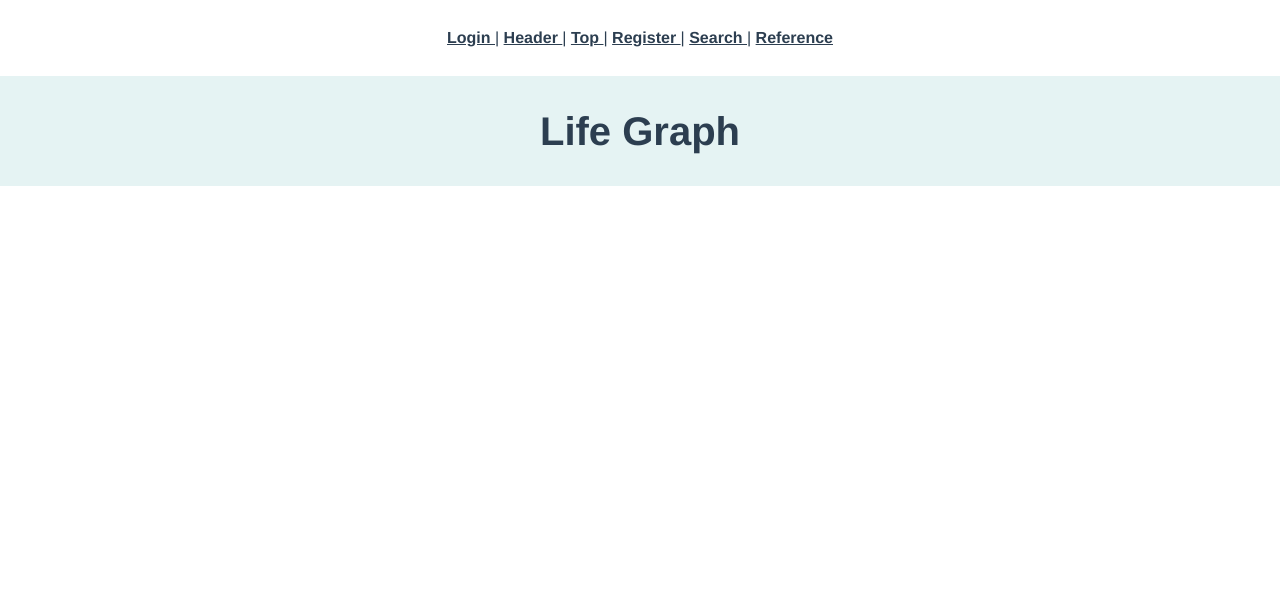
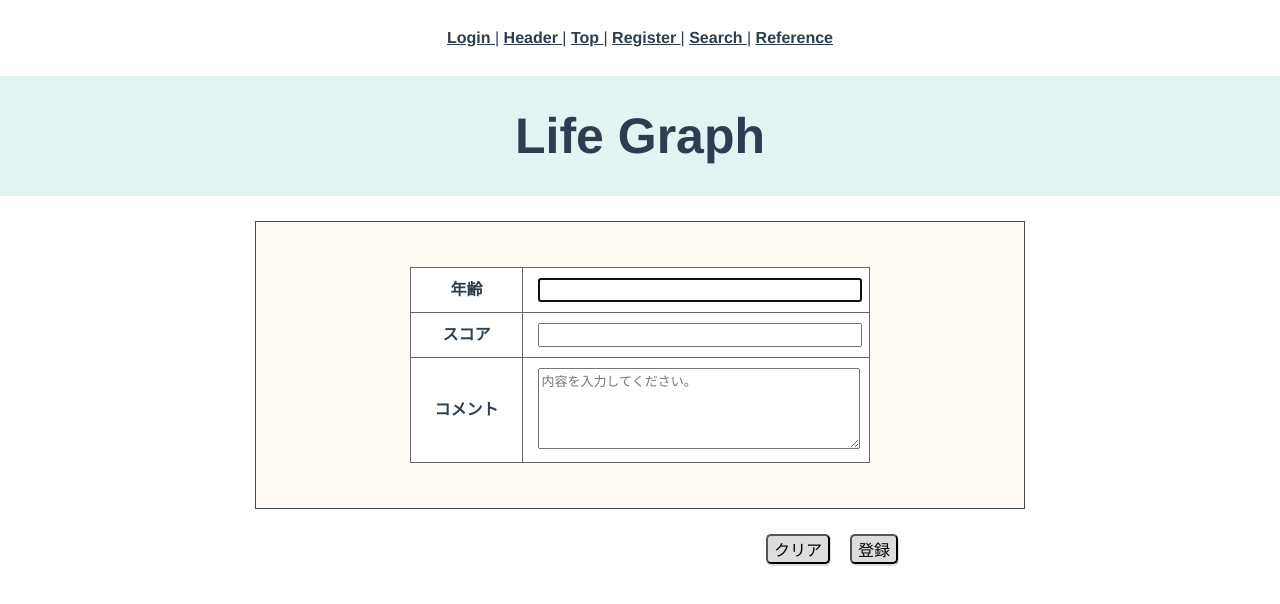
Before and after one commit to yuto-hatano/life-graph, a Vue app in the folder vue/: page /register in a window 1280 px wide. Shown: the top 604 px of the page. Built offline with nearby package versions, Linux system fonts and the light colour scheme.

Commit message:
【登録・編集画面モック作成（入力欄）】20200514

```diff
--- a/vue/src/views/Login.vue
+++ b/vue/src/views/Login.vue
@@ -1,6 +1,6 @@
 <template>
   <div id="loginSection">
-    <form id="login" action="http://localhost:8081/Top">
+    <form id="login" action="/Top">
       <h1>LOGIN</h1>
       <div id="input">
         <font-awesome-icon id="icon_email" icon="envelope" />
@@ -15,6 +15,16 @@
     </form>
   </div>
 </template>
+
+<script>
+// export default {
+//   data() {
+//     return {
+
+//     }
+//   }
+// }
+</script>
 
 <style scoped>
 #loginSection {
@@ -130,6 +140,7 @@ background-color: #dddddd;
   position: relative;
   top: 2px;
 }
+
 #signUp {
   color: #4699ca;
   cursor: pointer;
--- a/vue/src/views/Register.vue
+++ b/vue/src/views/Register.vue
@@ -1,6 +1,40 @@
 <template>
   <div id="registerSection">
     <h1>Life Graph</h1>
+    <form action="">
+      <fieldset id="input">
+        <table id="field">
+          <tr>
+            <th scope="row">
+              年齢
+            </th>
+            <td>
+              <input id="age" type="text" autofocus required>
+            </td>
+          </tr>
+          <tr>
+            <th scope="row">
+              スコア
+            </th>
+            <td>
+              <input id="score" type="text" autofocus required>
+            </td>
+          </tr>
+          <tr>
+            <th scope="row">
+              コメント
+            </th>
+            <td>
+              <textarea id="comment" cols="30" rows="5" placeholder="内容を入力してください。" />
+            </td>
+          </tr>
+        </table>
+      </fieldset>
+      <fieldset id="action">
+        <input id="reset" type="reset" value="クリア">
+        <input id="submit" type="submit" value="登録">
+      </fieldset>
+    </form>
   </div>
 </template>
 
@@ -9,8 +43,69 @@
 h1 {
   /* font-style: Roboto Slab; */
   background-color: #e5f3f3;
-  font-size: 40px;
+  font-size: 50px;
   padding: 35px 0;
+}
 
+#input {
+  border: 1px solid #434a52;
+  width: 60%;
+  margin: 25px auto;
+  background-color: #fffcf5;
+}
+
+#field {
+  width: 60%;
+  margin: 45px auto;
+  background-color: #fff;
+}
+
+th {
+  vertical-align: middle;
+  padding:10px 15px;
+  border:1px solid #666;
+}
+
+td {
+  padding:10px 15px;
+  border:1px solid #666;
+}
+
+#age,#score,#comment {
+  width: 100%;
+  font-size: 1em;
+}
+
+#action {
+  margin-left: 30%;
+}
+
+#reset {
+  cursor: pointer;
+  font-size: 1em;
+  background-color: #dddddd;
+  border-radius: 5px;
+  box-shadow: 1px 2px #dddddd;
+  margin-right: 20px;
+}
+
+#reset:active {
+  box-shadow: none;
+  position: relative;
+  top: 2px;
+}
+
+#submit {
+  cursor: pointer;
+  font-size: 1em;
+  background-color: #dddddd;
+  border-radius: 5px;
+  box-shadow: 1px 2px #dddddd;
+}
+
+#submit:active {
+  box-shadow: none;
+  position: relative;
+  top: 2px;
 }
 </style>
```
